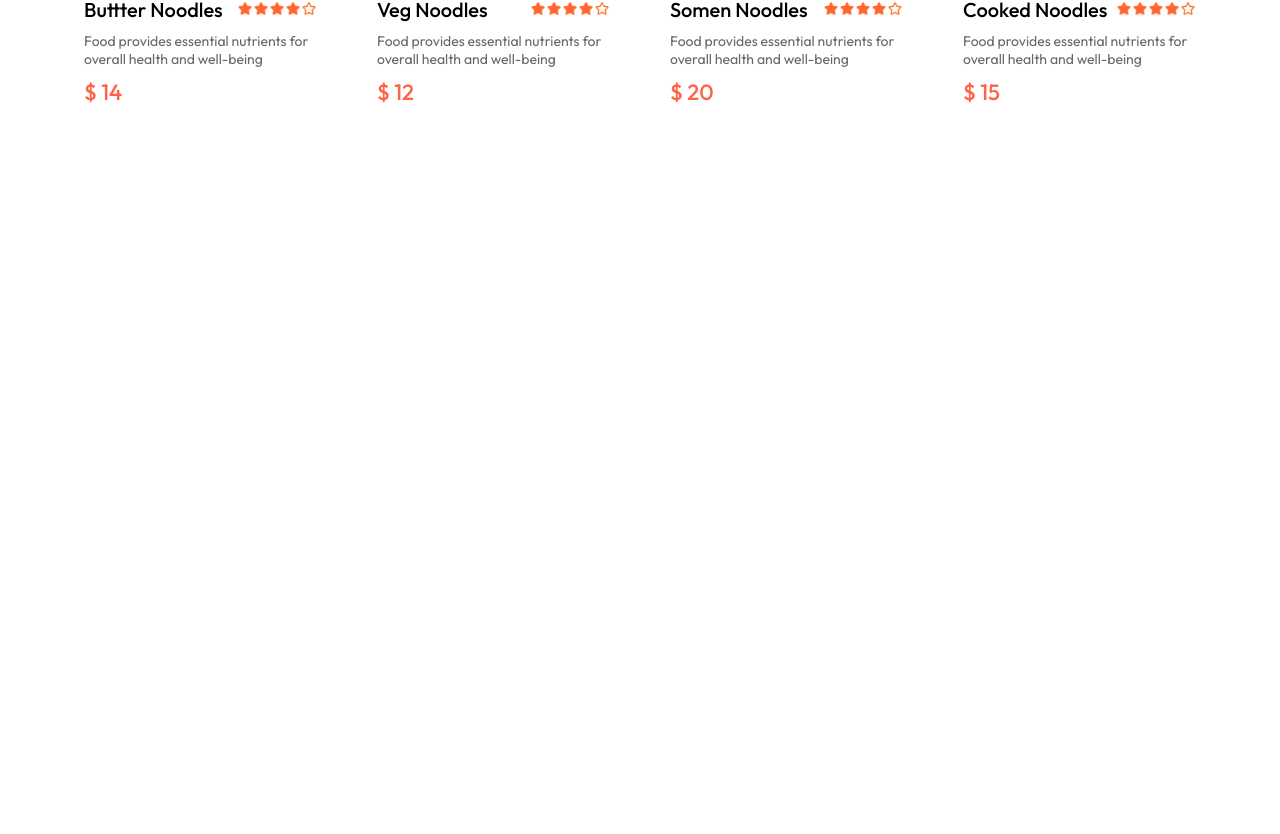
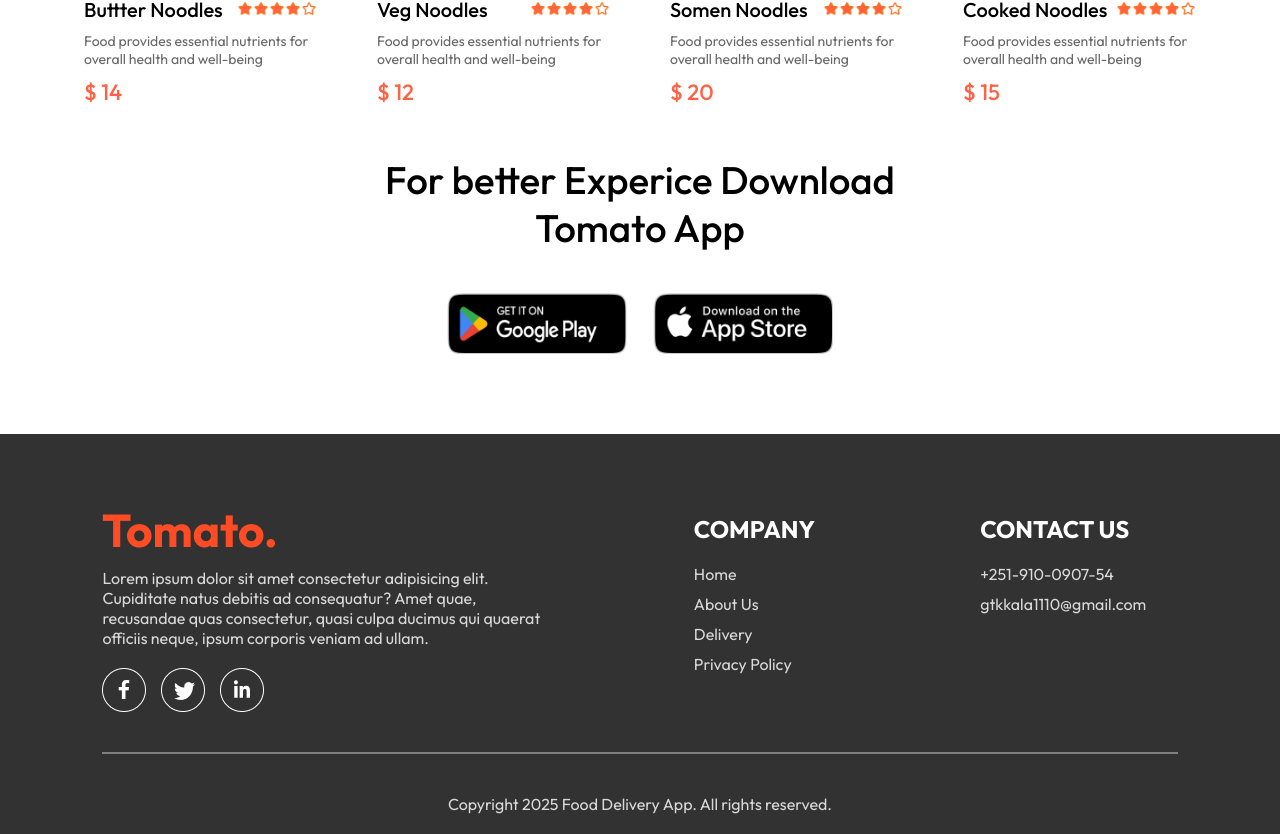
Before and after one commit to GTK-kala/React-Food-Delivery-App, a React (Vite) app in the folder React-Food-App/: page / in a window 1280 px wide. Shown: the part 4036-4870 px from the top of the page. Before the commit the page ends 4172 px from the top, so only its background shows below. Built offline with nearby package versions, Linux system fonts and the light colour scheme.

Commit message:
Thirteenth commit

```diff
--- /dev/null
+++ b/React-Food-App/src/Components/AppDownload/AppDownload.css
@@ -0,0 +1,22 @@
+.app-download{
+    margin: auto auto;
+    margin-top: 20px;
+    font-weight: 500;
+    font-size: max(3vw, 20px);
+    text-align: center;
+}
+.app-download-paltforms{
+    display: flex;
+    justify-content: center;
+    gap: max(2vw, 10px);
+    margin-top: 40px;
+}
+.app-download-paltforms img{
+    width: max(30vw, 120px);
+    max-width:180px;
+    transition: 0.3sc ease-in-out;
+    cursor: pointer;
+}
+.app-download-paltforms img:hover{
+   transform: scale(1.05);
+}
--- /dev/null
+++ b/React-Food-App/src/Components/AppDownload/AppDownload.jsx
@@ -0,0 +1,17 @@
+import {assets} from '../../assets/frontend_assets/assets'
+
+import './AppDownload.css';
+
+const AppDownload = () => {
+  return (
+    <div className='app-download' id='app-download'>
+      <p>For better Experice Download <br /> Tomato App</p>
+      <div className="app-download-paltforms">
+        <img src={assets.play_store} alt="" />
+        <img src={assets.app_store} alt="" />
+      </div>
+    </div>
+  )
+}
+
+export default AppDownload
--- a/React-Food-App/src/Components/FoodItem/FoodItem.css
+++ b/React-Food-App/src/Components/FoodItem/FoodItem.css
@@ -23,7 +23,7 @@
     margin-bottom: 10px;
 }
 .food-item-name-rating p{
-   font-size: 20px;
+    font-size: 20px;
     font-weight: 500;
 }
 .food-item-name-rating img{
--- a/React-Food-App/src/Components/FoodItem/FoodItem.jsx
+++ b/React-Food-App/src/Components/FoodItem/FoodItem.jsx
@@ -5,15 +5,15 @@ import './FoodItem.css'
 
 const FoodItem = ({id, name, description, price, image}) => {
 
-   const { AddToCart, RemoveFromCart , cartItems , setCartItems } = useContext(StoreContext);
+   const { cartItems , AddToCart, RemoveFromCart } = useContext(StoreContext);
 
   return (
-    <div className='food-item' id={id}>
+    <div className='food-item' >
       <div className='food-item-container'>
         <img className='food-item-img' src={image} alt={name} />
-        {!cartItems[id] ?
-         <img className='add' src={assets.add_icon_white} alt="Add to Cart" onClick={() => AddToCart(id)} />
-         : <div className='item-count'>
+        {!cartItems[id]
+         ?<img className='add' src={assets.add_icon_white} alt="Add to Cart" onClick={() => AddToCart(id)} />
+         :<div className='item-count'>
           <img src={assets.remove_icon_red} alt="" onClick={() => RemoveFromCart(id)} />
           <p>{cartItems[id]}</p>
           <img src={assets.add_icon_green} alt="" onClick={() => AddToCart(id)} />
--- a/React-Food-App/src/Components/Footer/Footer.css
+++ b/React-Food-App/src/Components/Footer/Footer.css
@@ -0,0 +1,47 @@
+.footer{
+    color: #d9d9d9;
+    background-color: #323232;
+    display: flex;
+    flex-direction: column;
+    align-items: center;
+    gap: 20px;
+    padding: 20px 8vw;
+    padding-top: 80px;
+    margin-top: 80px;
+}
+.footer-content{
+    width: 100%;
+    display: grid;
+    grid-template-columns: 2fr 1fr 1fr;
+    align-content: center;
+    justify-items: center;
+    gap: 80px;
+}
+.footer-content-left , .footer-content-center, .footer-content-right{
+    display: flex;
+    flex-direction: column;
+    align-items: start;
+    gap: 20px;
+}
+.footer-content-left li, .footer-content-center li, .footer-content-right li{
+    list-style: none;
+    color: #d9d9d9;
+    margin-bottom: 10px;
+    cursor: pointer;
+}
+.footer-content-center h2, .footer-content-right h2{
+    color: #fff;
+}
+.footer-social-icons{
+    width: 40px;
+    display: flex;
+    gap: 15px;
+    cursor: pointer;
+}
+.footer hr{
+    width: 100%;
+    height: 2px;
+    background-color: gray;
+    border: none;
+    margin: 20px 0;
+}
--- a/React-Food-App/src/Components/Footer/Footer.jsx
+++ b/React-Food-App/src/Components/Footer/Footer.jsx
@@ -1,9 +1,39 @@
+import {assets} from '../../assets/frontend_assets/assets'
+
 import './Footer.css'
 
 const Footer = () => {
   return (
-    <div className='footer'>
-
+    <div className='footer' id='footer'>
+      <div className='footer-content'>
+        <div className="footer-content-left">
+          <img src={assets.logo} alt="" />
+          <p>Lorem ipsum dolor sit amet consectetur adipisicing elit. Cupiditate natus debitis ad consequatur? Amet quae, recusandae quas consectetur, quasi culpa ducimus qui quaerat officiis neque, ipsum corporis veniam ad ullam.</p>
+          <div className="footer-social-icons">
+            <img src={assets.facebook_icon} alt="Facebook" />
+            <img src={assets.twitter_icon} alt="Twitter" />
+            <img src={assets.linkedin_icon} alt="Instagram" />
+          </div>
+        </div>
+        <div className="footer-content-center">
+          <h2>COMPANY</h2>
+          <ul>
+            <li><a href="#">Home</a></li>
+            <li><a href="#">About Us</a></li>
+            <li><a href="#">Delivery</a></li>
+            <li><a href="#">Privacy Policy</a></li>
+          </ul>
+        </div>
+        <div className="footer-content-right">
+          <h2>CONTACT US</h2>
+          <ul>
+            <li>+251-910-0907-54</li>
+            <li>gtkkala1110@gmail.com</li>
+            </ul>
+        </div>
+      </div>
+      <hr />
+      <p className="footer-copyright">Copyright 2025 Food Delivery App. All rights reserved.</p>
     </div>
   )
 }
--- a/React-Food-App/src/Context/StoreContext.jsx
+++ b/React-Food-App/src/Context/StoreContext.jsx
@@ -12,7 +12,7 @@ const StoreContextProvider = (props) => {
        setCartItems((prev) =>({...prev,[itemId]:1}));
       }
       else{
-        setCartItems(prev =>({...prev,[itemId]:prev[itemId] + 1}));
+        setCartItems((prev) =>({...prev,[itemId]:prev[itemId] + 1}));
       }
      }
 
--- a/React-Food-App/src/Pages/Home/Home.jsx
+++ b/React-Food-App/src/Pages/Home/Home.jsx
@@ -3,6 +3,7 @@ import Menu from '../../Components/ExploreMenu/Menu'
 import { useState } from 'react'
 import './Home.css'
 import FoodDisplay from '../../Components/FoodDisplay/FoodDisplay'
+import AppDownload from '../../Components/AppDownload/AppDownload'
 
 const Home = () => {
   const [category, setCategory] = useState('All')
@@ -11,6 +12,7 @@ const Home = () => {
       <Header />
       <Menu category={category} setCategory={setCategory} />
       <FoodDisplay category={category} />
+      <AppDownload />
     </div>
   )
 }
```
